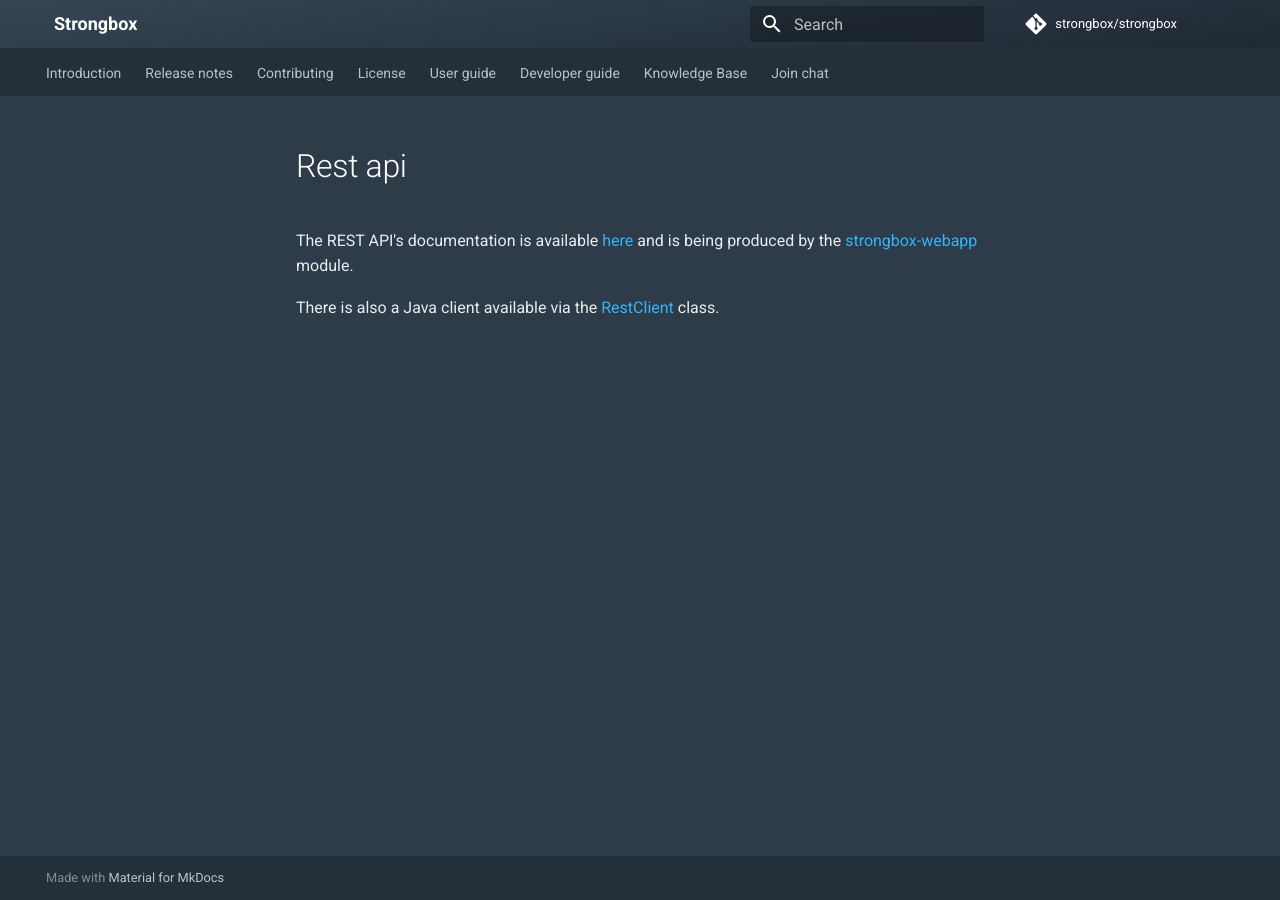
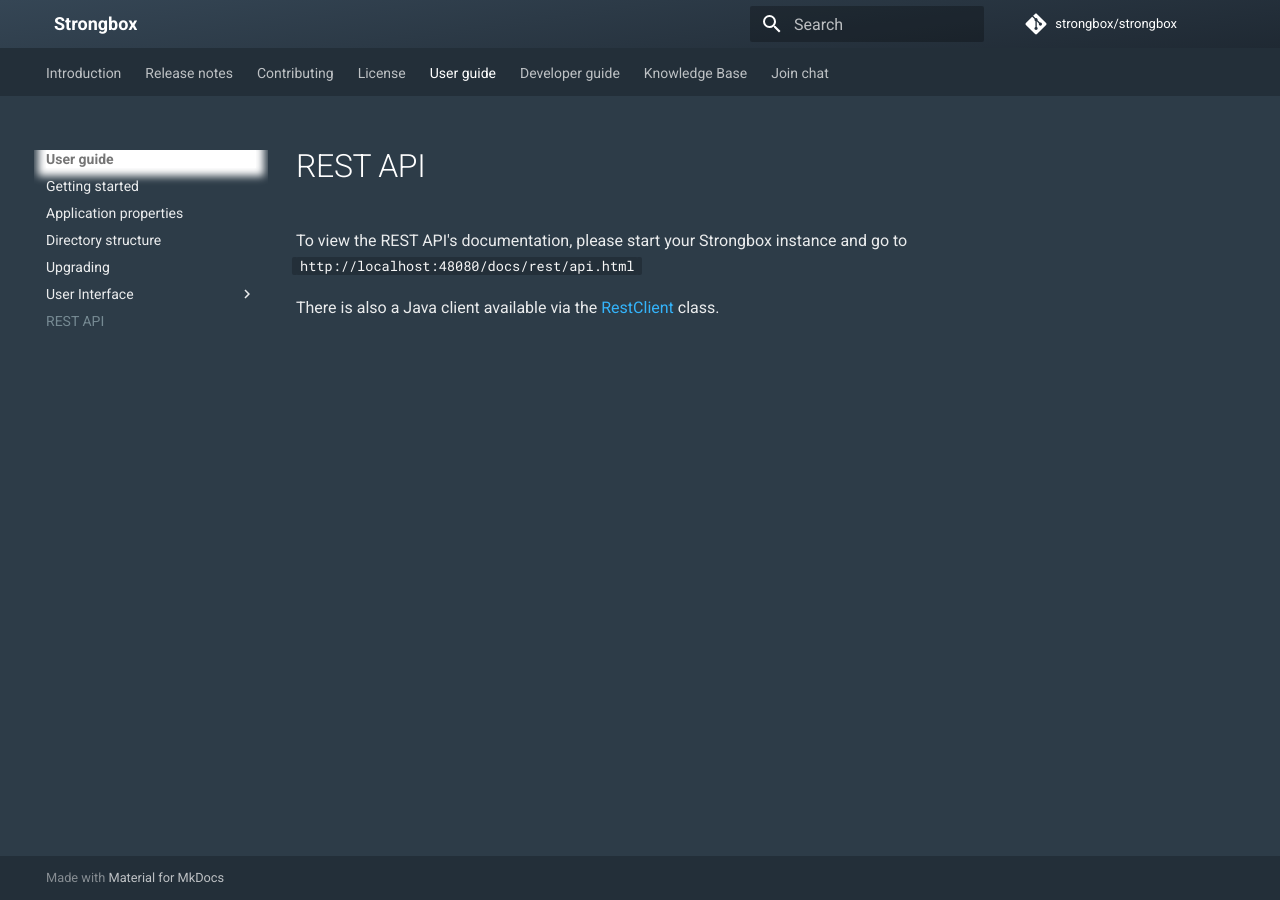
Before and after one commit to strongbox/strongbox-docs, an MkDocs documentation site: the page built from docs/user-guide/rest-api.md, in a window 1280 px wide. Built offline with MkDocs 1.6.1 and Material for MkDocs 9.7.7, drawn with Linux system fonts in a browser that asks for light colours; comment, search, counter and statistics services are not loaded.

Commit message:
user-guide: Updating rest-api.md page

```diff
--- a/docs/user-guide/rest-api.md
+++ b/docs/user-guide/rest-api.md
@@ -1,3 +1,6 @@
-The REST API's documentation is available [here](http://strongbox-snapshot.carlspring.org/docs/rest/api.html) and is being produced by the [strongbox-webapp](https://github.com/strongbox/strongbox-webapp) module.
 
-There is also a Java client available via the [RestClient](https://github.com/strongbox/strongbox/blob/master/strongbox-rest-client/src/main/java/org/carlspring/strongbox/client/RestClient.java) class.
+To view the REST API's documentation, please start your Strongbox instance and go to `http://localhost:48080/docs/rest/api.html`
+
+There is also a Java client available via the [RestClient] class.
+
+[RestClient]: https://github.com/strongbox/strongbox/blob/master/strongbox-rest-client/src/main/java/org/carlspring/strongbox/client/RestClient.java
--- a/mkdocs.yml
+++ b/mkdocs.yml
@@ -75,6 +75,7 @@
       - User management: user-guide/ui/user-management.md
       - Storage management: user-guide/ui/storage-management.md
       - System Information: user-guide/ui/system-information.md
+    - REST API: user-guide/rest-api.md
   - Developer guide:
     - Getting started: developer-guide/getting-started.md
     - Building:
```
